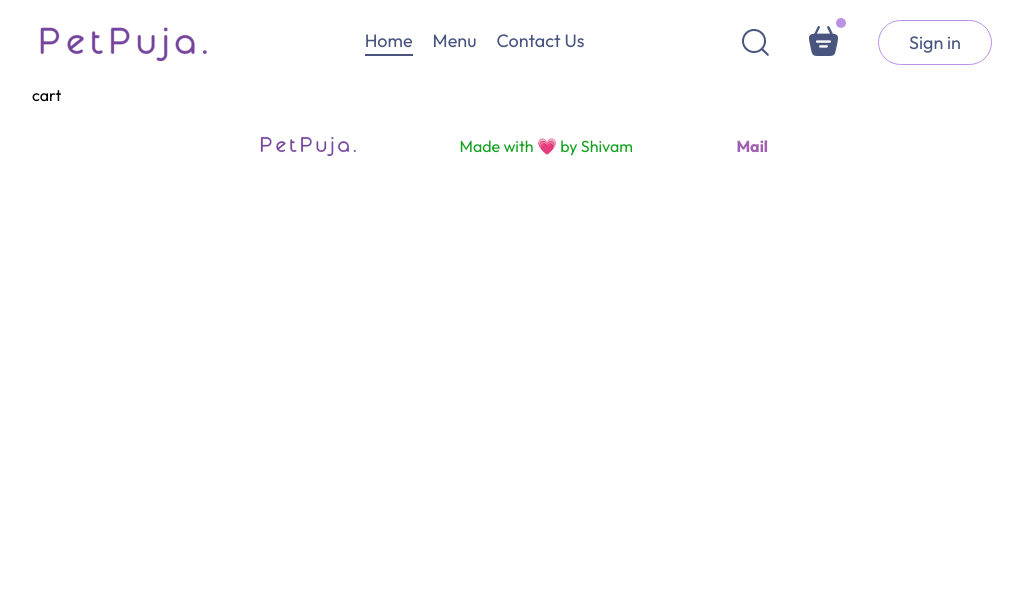
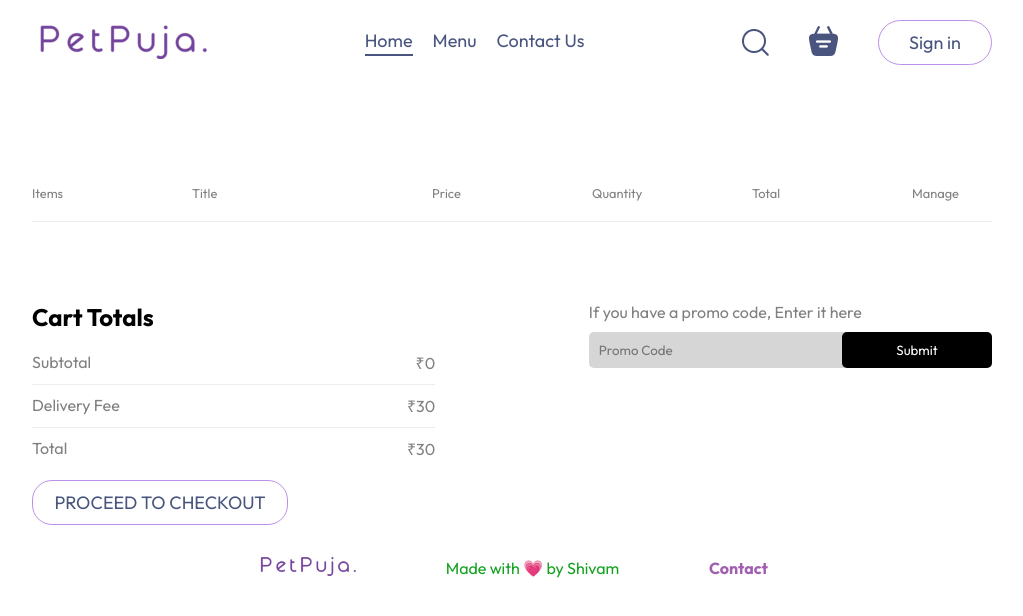
Before and after one commit to shivamprakash2909/PetPuja, a React (Vite) app: page /cart in a window 1280 px wide. Shown: the top 616 px of the page, without its empty margins (128-1151 px from the left). Built offline with nearby package versions, Linux system fonts and the light colour scheme.

Commit message:
Added cart functionalities

```diff
--- a/src/App.jsx
+++ b/src/App.jsx
@@ -2,11 +2,11 @@ import React, { useState } from "react";
 import Navbar from "./component/Navbar/Navbar";
 import { Route, Routes, useLocation } from "react-router-dom";
 import Home from "./pages/Home/Home";
-import Cart from "./pages/cart/cart";
 import PlaceOrder from "./pages/placeOrder/placeOrder";
 import ErrorPage from "./component/ErrorPage/ErrorPage";
 import Footer from "./component/Footer/Footer";
 import LoginPopup from "./component/LoginPopup/LoginPopup";
+import Cart from "./pages/Cart/Cart";
 const App = () => {
   const location = useLocation();
   const validPaths = ["/", "/cart", "/order"];
--- a/src/component/Footer/Footer.css
+++ b/src/component/Footer/Footer.css
@@ -11,6 +11,9 @@
   display: flex;
   align-items: center;
   justify-content: space-between;
+}
+.footer-content p {
+  display: none;
 }
 
 .footer-logo {
@@ -28,3 +31,9 @@
 .footer-link:hover {
   color: #624c66;
 }
+
+@media screen and (min-width: 840px) {
+  .footer-content p {
+    display: inline;
+  }
+}
--- a/src/component/Footer/Footer.jsx
+++ b/src/component/Footer/Footer.jsx
@@ -1,14 +1,18 @@
 import React from "react";
 import "./Footer.css";
 import { assets } from "../../assets/assets";
+import { Link } from "react-router-dom";
 const Footer = () => {
   return (
     <footer className="footer" id="footerSection">
       <div className="footer-content">
-        <img src={assets.logo} alt="Logo" className="footer-logo" />
+        <Link to="/">
+          <img src={assets.logo} alt="Logo" className="footer-logo" />
+        </Link>
+
         <p>Made with 💗 by Shivam</p>
         <a href="mailto:shivamprakash444@gmail.com" className="footer-link">
-          Mail
+          Contact
         </a>
       </div>
     </footer>
--- a/src/component/Navbar/Navbar.jsx
+++ b/src/component/Navbar/Navbar.jsx
@@ -1,13 +1,18 @@
-import React, { useState } from "react";
+import React, { useContext, useState } from "react";
 import { assets } from "../../assets/assets";
 import "./Navbar.css";
 import { Link } from "react-router-dom";
+import { StoreContext } from "../../context/StoreContext";
 const Navbar = ({ setShowLogin, setShowSignup }) => {
   const [menu, setMenu] = useState("home");
+  const { cartItems, totalCartValue } = useContext(StoreContext);
 
   return (
     <div className="navbar">
-      <img src={assets.logo} alt="" className="logo" />
+      <Link to="/">
+        {" "}
+        <img src={assets.logo} alt="" className="logo" />
+      </Link>
       <ul className="navbar-menu">
         <Link to="/" onClick={() => setMenu("home")} className={menu === "home" ? "active" : ""}>
           Home
@@ -22,8 +27,10 @@ const Navbar = ({ setShowLogin, setShowSignup }) => {
       <div className="navbar-right">
         <img src={assets.search_icon} alt="" />
         <div className="navbar-search-icon">
-          <img src={assets.basket_icon} alt="" />
-          <div className="dot"></div>
+          <Link to="/cart">
+            <img src={assets.basket_icon} alt="" />
+          </Link>
+          {totalCartValue() === 0 ? <></> : <div className="dot"></div>}
         </div>
         <button
           onClick={() => {
--- a/src/context/StoreContext.jsx
+++ b/src/context/StoreContext.jsx
@@ -21,12 +21,23 @@ const StoreContextProvider = (props) => {
   //   console.log(cartItems);
   // }, [cartItems]);
 
+  const totalCartValue = () => {
+    let totalAmount = 0;
+    for (const item in cartItems) {
+      if (cartItems[item] > 0) {
+        let itemInfo = food_list.find((product) => product._id === item);
+        totalAmount += itemInfo.price * cartItems[item];
+      }
+    }
+    return totalAmount;
+  };
   const contextValue = {
     food_list,
     cartItems,
     setCartItems,
     addToCart,
     removeFromCart,
+    totalCartValue,
   };
   return <StoreContext.Provider value={contextValue}>{props.children}</StoreContext.Provider>;
 };
--- a/src/index.css
+++ b/src/index.css
@@ -39,7 +39,7 @@ a {
     padding: 0px 2rem;
   }
 }
-button {
+/* button {
   background: transparent;
   font-size: 18px;
   color: #49557e;
@@ -52,4 +52,4 @@ button {
 .button:hover {
   background-color: rgb(187, 146, 231);
   color: white;
-}
+} */
--- a/src/pages/Cart/Cart.css
+++ b/src/pages/Cart/Cart.css
@@ -0,0 +1,102 @@
+.cart {
+  margin-top: 100px;
+}
+.cart-items-title {
+  display: grid;
+  grid-template-columns: 1fr 1.5fr 1fr 1fr 1fr 0.5fr;
+  align-items: center;
+  color: rgb(128, 128, 128);
+  font-size: max(1vw, 12px);
+}
+.cart-items-item {
+  margin: 10px 0px;
+  color: rgb(0, 0, 0);
+}
+.cart-items-item img {
+  width: 50px;
+}
+.cart hr {
+  height: 1px;
+  background-color: rgb(234, 238, 241);
+  border: none;
+}
+.manage-item-cart {
+  grid-template-columns: 0.1fr 0.1fr;
+  display: grid;
+  gap: 5px;
+}
+.manage-item-cart img {
+  width: 30px;
+  height: auto;
+  cursor: pointer;
+}
+.cart-bottom {
+  margin-top: 80px;
+  display: flex;
+  justify-content: space-between;
+  gap: max(12vw, 20px);
+}
+.cart-total {
+  flex: 1;
+  display: flex;
+  flex-direction: column;
+  gap: 20px;
+}
+.cart-total-details {
+  display: flex;
+  justify-content: space-between;
+  color: rgb(128, 128, 128);
+}
+.cart-total hr {
+  margin: 10px 0px;
+}
+.cart-total button {
+  background: transparent;
+  font-size: 18px;
+  color: #49557e;
+  border: 1px solid rgb(187, 146, 231);
+  width: max(20vw, 200px);
+  padding: 10px 5px;
+  border-radius: 20px;
+  cursor: pointer;
+  transition: 0.5s;
+}
+
+.cart-total button:hover {
+  background-color: rgb(187, 146, 231);
+  color: white;
+}
+.cart-promo-code {
+  flex: 1;
+}
+.cart-promo-code p {
+  color: rgb(128, 128, 128);
+}
+.cart-promo-code-input {
+  margin-top: 10px;
+  display: flex;
+  justify-content: space-between;
+  align-items: center;
+  background-color: rgb(215, 214, 214);
+  border-radius: 5px;
+}
+.cart-promo-code-input input {
+  background: transparent;
+  width: max(10vw, 150px);
+  border: none;
+  outline: none;
+  padding-left: 10px;
+}
+.cart-promo-code-input button {
+  width: max(10vw, 150px);
+  padding: 10px 5px;
+  background-color: black;
+  border: none;
+  color: white;
+  border-radius: 5px;
+}
+@media screen and (max-width: 768px) {
+  .cart-bottom {
+    flex-direction: column-reverse;
+  }
+}
--- a/src/pages/Cart/Cart.jsx
+++ b/src/pages/Cart/Cart.jsx
@@ -1,7 +1,83 @@
 import React from "react";
 import "./Cart.css";
+import { useContext } from "react";
+import { StoreContext } from "../../context/StoreContext";
+import { assets } from "../../assets/assets";
+import { useNavigate } from "react-router-dom";
 const Cart = () => {
-  return <div>cart</div>;
+  const { food_list, cartItems, removeFromCart, addToCart, totalCartValue } = useContext(StoreContext);
+  const navigate = useNavigate();
+  return (
+    <div className="cart">
+      <div className="art-items">
+        <div className="cart-items-title">
+          <p>Items</p>
+          <p>Title</p>
+          <p>Price</p>
+          <p>Quantity</p>
+          <p>Total</p>
+          <p>Manage</p>
+        </div>
+        <br />
+        <hr />
+        {food_list.map((item) => {
+          if (cartItems[item._id] > 0) {
+            return (
+              <div key={item._id}>
+                <div className="cart-items-title cart-items-item">
+                  <img src={item.image} alt="" />
+                  <p>{item.name}</p>
+                  <p>₹ {item.price}</p>
+                  <p>{cartItems[item._id]}</p>
+                  <p>₹ {item.price * cartItems[item._id]}</p>
+                  <div className="manage-item-cart">
+                    <img onClick={() => addToCart(item._id)} src={assets.add_icon_green} alt="add-icon-green" />
+                    <img
+                      onClick={() => removeFromCart(item._id)}
+                      src={assets.remove_icon_purple}
+                      alt="removeicon-purple"
+                    />
+                  </div>
+                </div>
+                <hr />
+              </div>
+            );
+          }
+        })}
+      </div>
+      <div className="cart-bottom">
+        <div className="cart-total">
+          <h2>Cart Totals</h2>
+          <div>
+            <div className="cart-total-details">
+              <p>Subtotal</p>
+              <p>₹{totalCartValue()}</p>
+            </div>
+            <hr />
+            <div className="cart-total-details">
+              <p>Delivery Fee</p>
+              <p>₹{30}</p>
+            </div>
+            <hr />
+            <div className="cart-total-details">
+              <p>Total</p>
+              <p>₹{totalCartValue() + 30}</p>
+            </div>
+          </div>
+          <button onClick={() => navigate("/order")}>PROCEED TO CHECKOUT</button>
+        </div>
+        <div className="cart-promo-code">
+          <div>
+            <p>If you have a promo code, Enter it here</p>
+            <div className="cart-promo-code-input">
+              <input type="text" placeholder="Promo Code" />
+              <button>Submit</button>
+            </div>
+          </div>
+        </div>
+      </div>
+    </div>
+  );
 };
 
 export default Cart;
```
